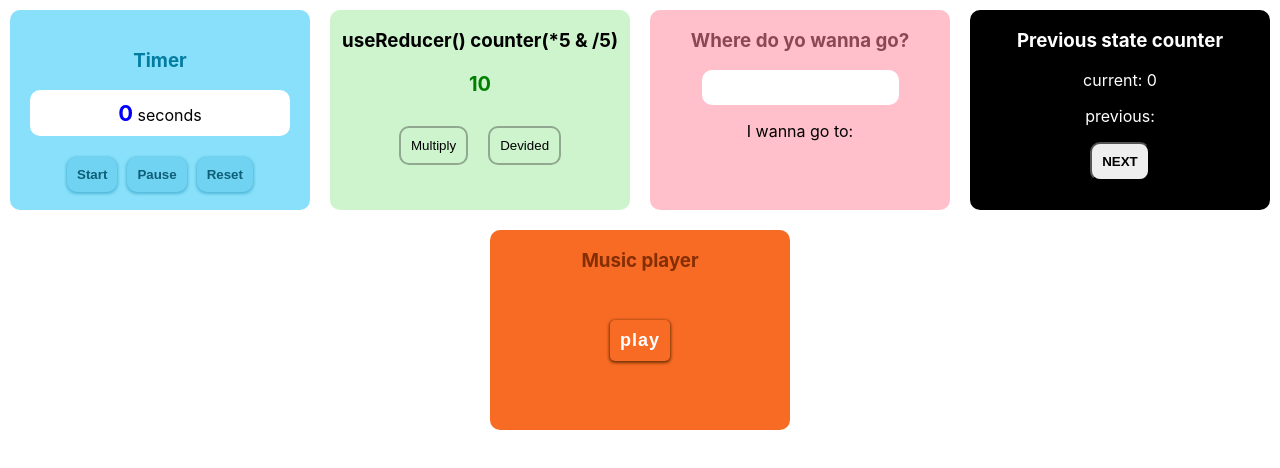
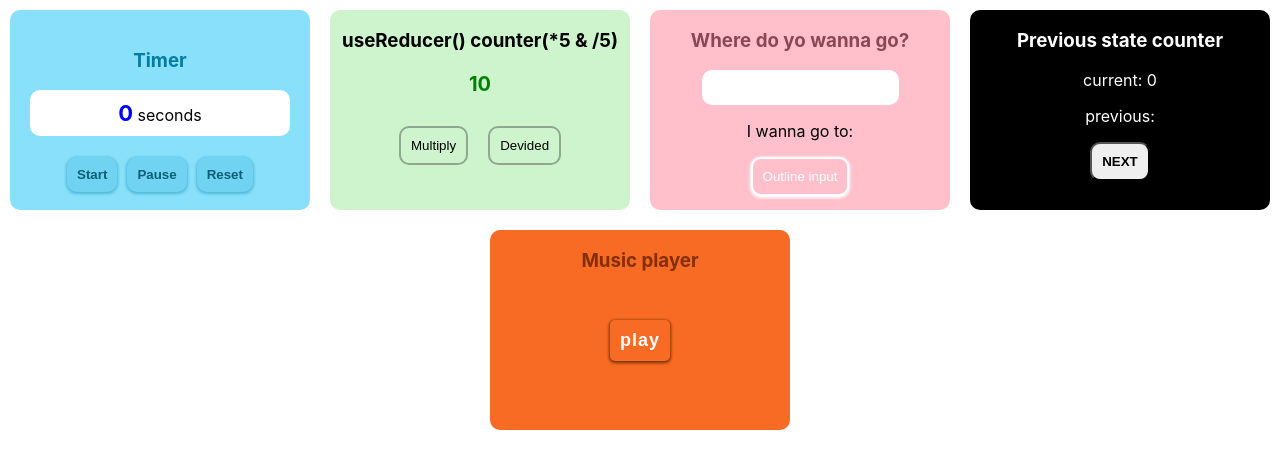
Before and after one commit to KaSofi/all-main-hooks, a React (Create React App) app: page / in a window 1280 px wide. Shown: the top 468 px of the page. Built offline with nearby package versions, Linux system fonts and the light colour scheme.

Commit message:
Update Reducer.js

```diff
--- a/src/Reducer.js
+++ b/src/Reducer.js
@@ -1,18 +1,23 @@
-import { useState } from "react"
+import { useRef, useState } from "react"
 
 export const Reducer = () => {
     const [text, setText] = useState('')
+    const inputRef = useRef()
+
+    const focus = () => {
+        inputRef.current.focus()
+    }
 
     return(
         <div className="ReducerStyle">
         <h3>Where do yo wanna go?</h3>
             <input type="text"
                     value={text}
+                    ref={inputRef}
                     onChange={ (e) => setText(e.target.value) }
             />
             <p>I wanna go to: <span>{text}</span></p>
-
-
+            <button onClick={focus}>Outline input</button>
         </div>
     )
 }
```
